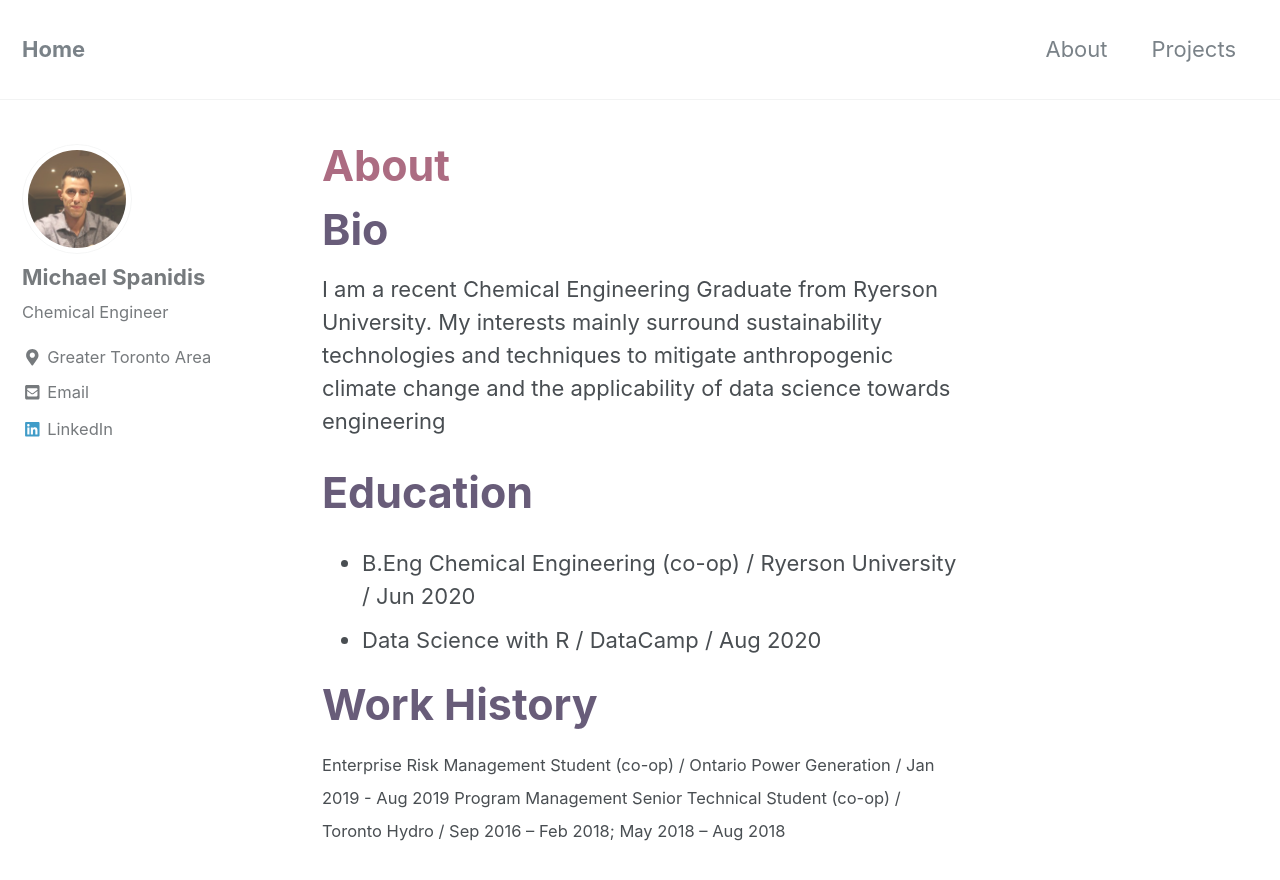
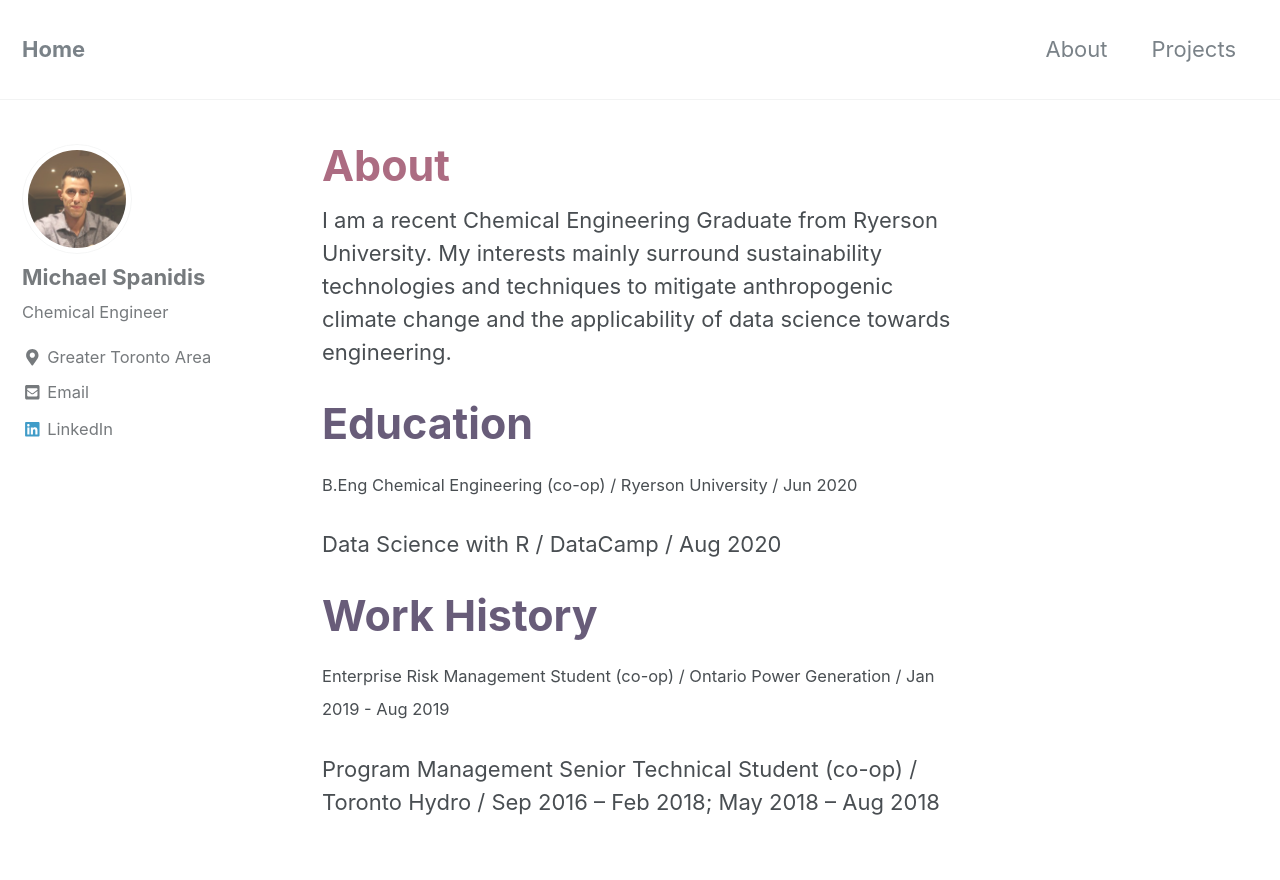
Before and after one commit to michaelspanidis/michaelspanidis.github.io, a Jekyll site: the page built from _pages/about.md, in a window 1280 px wide and 900 px high. Shown: the top 880 px of the window. Built offline with Jekyll 4.4.1, drawn with Linux system fonts in a browser that asks for light colours; nearby versions of some CDN libraries.

Commit message:
changes26

```diff
--- a/_pages/about.md
+++ b/_pages/about.md
@@ -2,15 +2,16 @@
 title: <span style="color:rgb(172,108,130); font-size:1.25em;">About</span>
 permalink: /about/
 ---
-# <span style="color:rgb(104,92,121);font-size:1.25em;">Bio</span>
-I am a recent Chemical Engineering Graduate from Ryerson University. My interests mainly surround sustainability technologies and techniques to mitigate anthropogenic climate change and the applicability of data science towards engineering
+I am a recent Chemical Engineering Graduate from Ryerson University. My interests mainly surround sustainability technologies and techniques to mitigate anthropogenic climate change and the applicability of data science towards engineering.
 
 # <span style="color:rgb(104,92,121);font-size:1.25em;">Education</span>
 <span style="font-size:0.75em;">
-* B.Eng Chemical Engineering (co-op) / Ryerson University / Jun 2020
-* Data Science with R / DataCamp / Aug 2020
+B.Eng Chemical Engineering (co-op) / Ryerson University / Jun 2020
+
+Data Science with R / DataCamp / Aug 2020
 
 # <span style="color:rgb(104,92,121);font-size:1.25em;">Work History</span>
 <span style="font-size:0.75em;">
 Enterprise Risk Management Student (co-op) / Ontario Power Generation / Jan 2019 - Aug 2019
+
 Program Management Senior Technical Student (co-op) / Toronto Hydro / Sep 2016 – Feb 2018; May 2018 – Aug 2018
```
